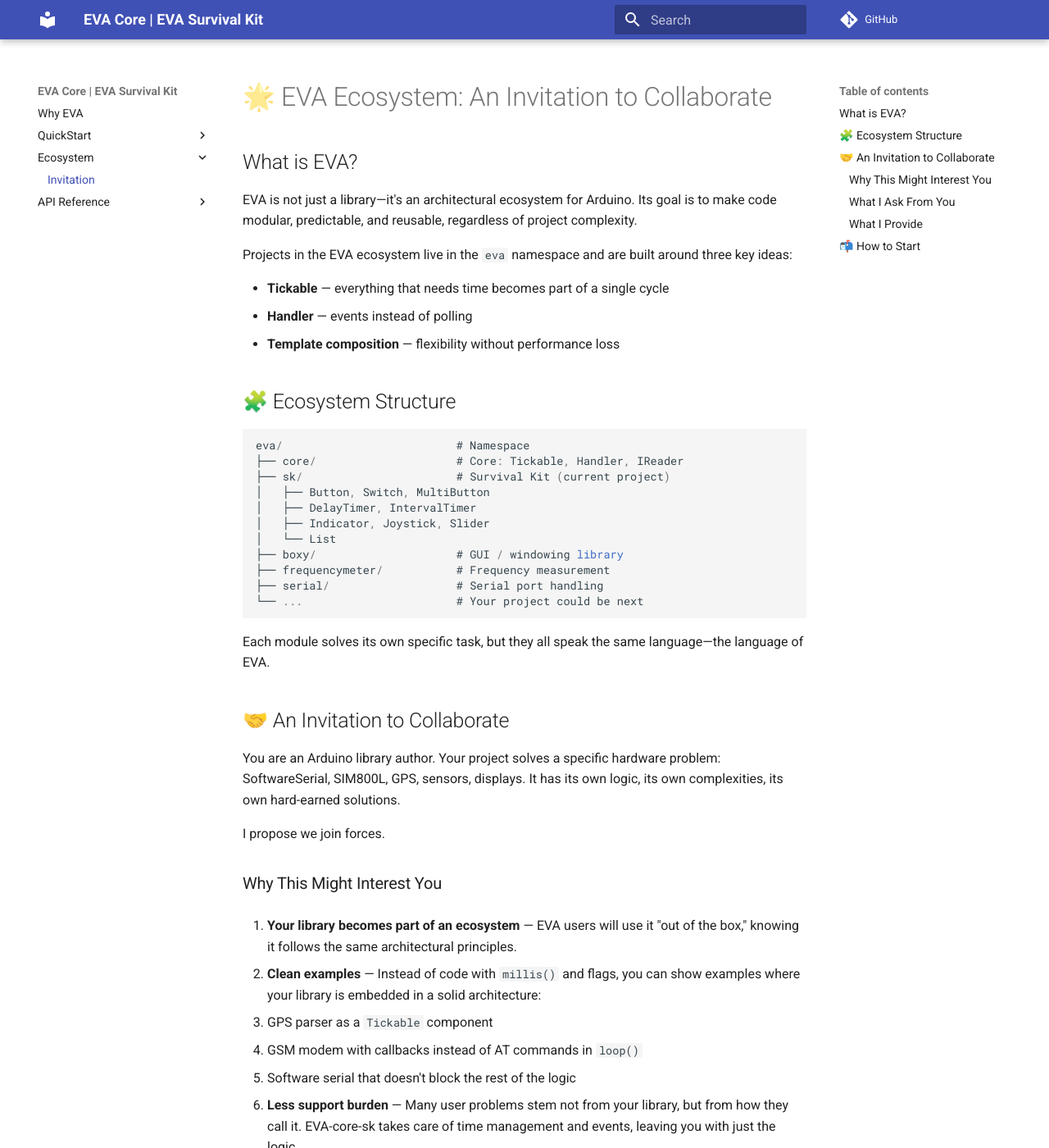
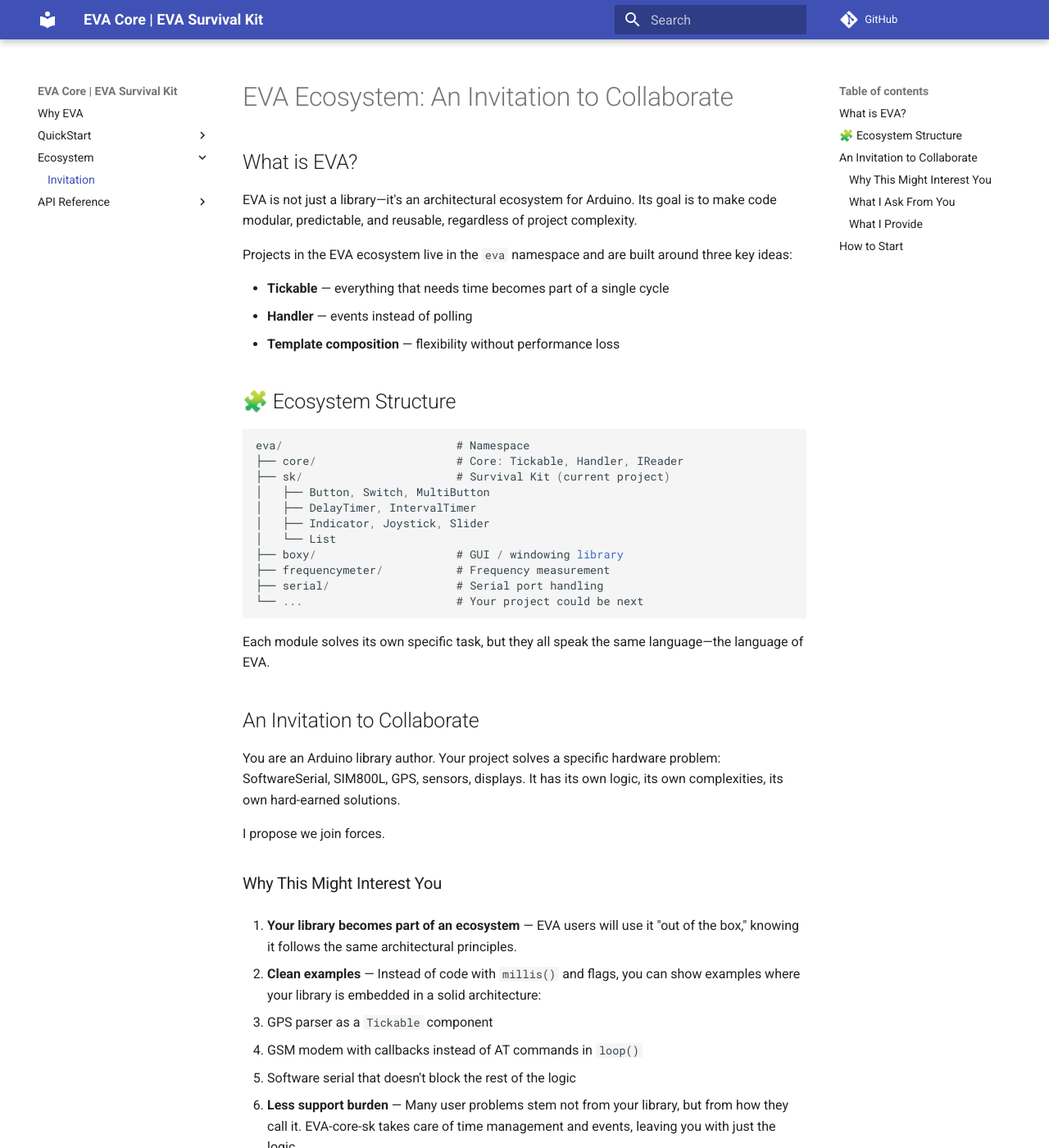
Before and after one commit to agusevtec/eva-core-sk, an MkDocs documentation site: the page built from docs/docs/ecosystem/invitation.md, in a window 1280 px wide and 1400 px high. Shown: the whole window at 82% size. Built offline with MkDocs 1.6.1 and Material for MkDocs 9.7.7, drawn with Linux system fonts in a browser that asks for light colours; comment, search, counter and statistics services are not loaded; some of the changed text lies outside the part shown.

Commit message:
No icon needed i guess

```diff
--- a/docs/docs/ecosystem/invitation.md
+++ b/docs/docs/ecosystem/invitation.md
@@ -1,4 +1,4 @@
-# 🌟 EVA Ecosystem: An Invitation to Collaborate
+# EVA Ecosystem: An Invitation to Collaborate
 
 ## What is EVA?
 
@@ -28,7 +28,7 @@ eva/                          # Namespace
 
 Each module solves its own specific task, but they all speak the same language—the language of EVA.
 
-## 🤝 An Invitation to Collaborate
+## An Invitation to Collaborate
 
 You are an Arduino library author. Your project solves a specific hardware problem: SoftwareSerial, SIM800L, GPS, sensors, displays. It has its own logic, its own complexities, its own hard-earned solutions.
 
@@ -59,7 +59,7 @@ I propose we join forces.
 - A link to your project from the EVA documentation
 - Word about your library as part of the ecosystem
 
-## 📬 How to Start
+## How to Start
 
 If this idea resonates with you—write me. I'll send a small template showing how your library might look in the EVA architecture. From there, it's up to you: use it, decline it, or just take a look.
 
```
